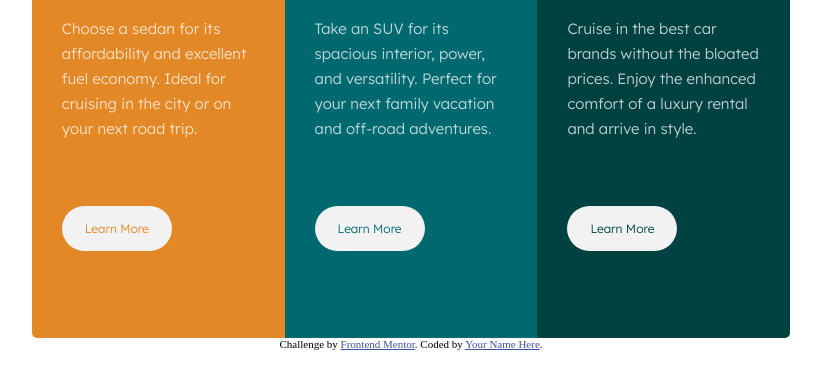
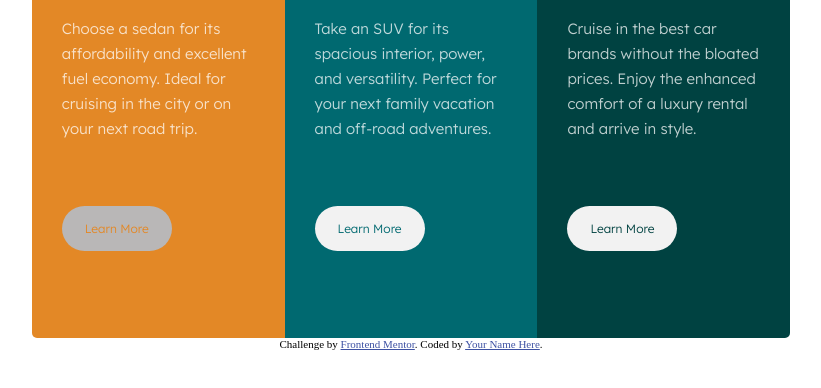
Before and after one commit to jane-ahone/Frontend-Mentor, a plain HTML site: page 3-column-preview-card-component-main/code/index.html in a window 1280 px wide. In both pictures the pointer is over the button 345 px from the left and 538 px from the top of the page. Shown: the part 310-698 px from the top of the page, without its empty margins (229-1050 px from the left). Drawn offline with Linux system fonts and the light colour scheme.

Commit message:
Update index.css

```diff
--- a/3-column-preview-card-component-main/code/index.css
+++ b/3-column-preview-card-component-main/code/index.css
@@ -47,6 +47,10 @@ button{
     padding:15px 0px;
 }
 
+button:hover{
+    background-color: rgb(185, 183, 183);
+}
+
 .item{
     height: 70vh;
     display: flex;
@@ -63,34 +67,3 @@ img{
         display: block;
     }
 }
-    /*
-    p{
-        font-size: 15px;
-        line-height: 25px;
-        margin-top: 5px;
-    }
-    h2{
-        font-size: 40px;
-
-    }
-    button{
-        width:110px;
-        margin-top: 50px;
-        border-radius: 30px;
-        font-size: 12px;
-        padding:15px 0px;
-    }
-
-    .item{
-        height: 70vh;
-        display: flex;
-        flex-direction: column;
-        justify-content: center;
-        padding: 0px 30px;
-    }
-    img{
-        width: 50px;
-    }
-
-}
-*/
```
